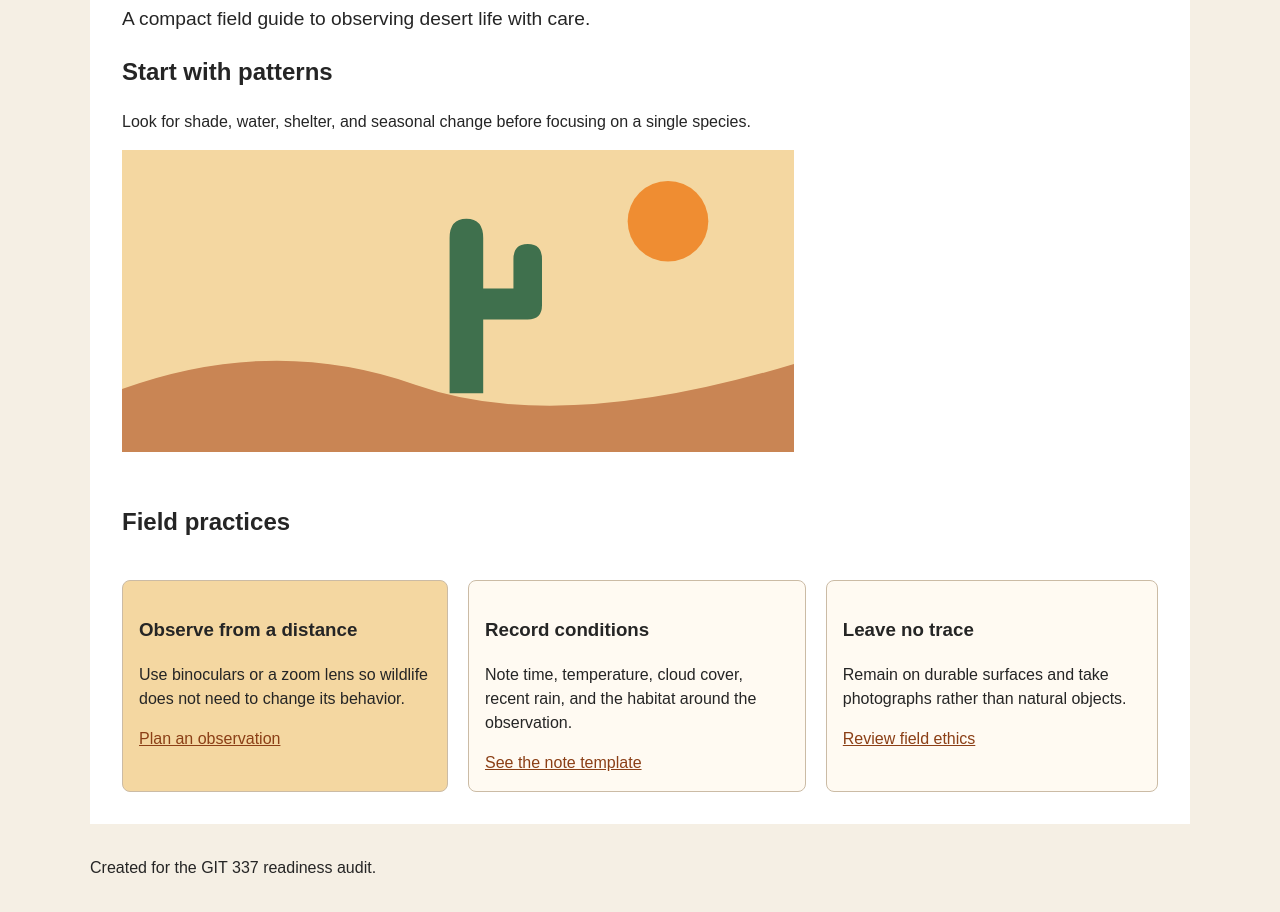
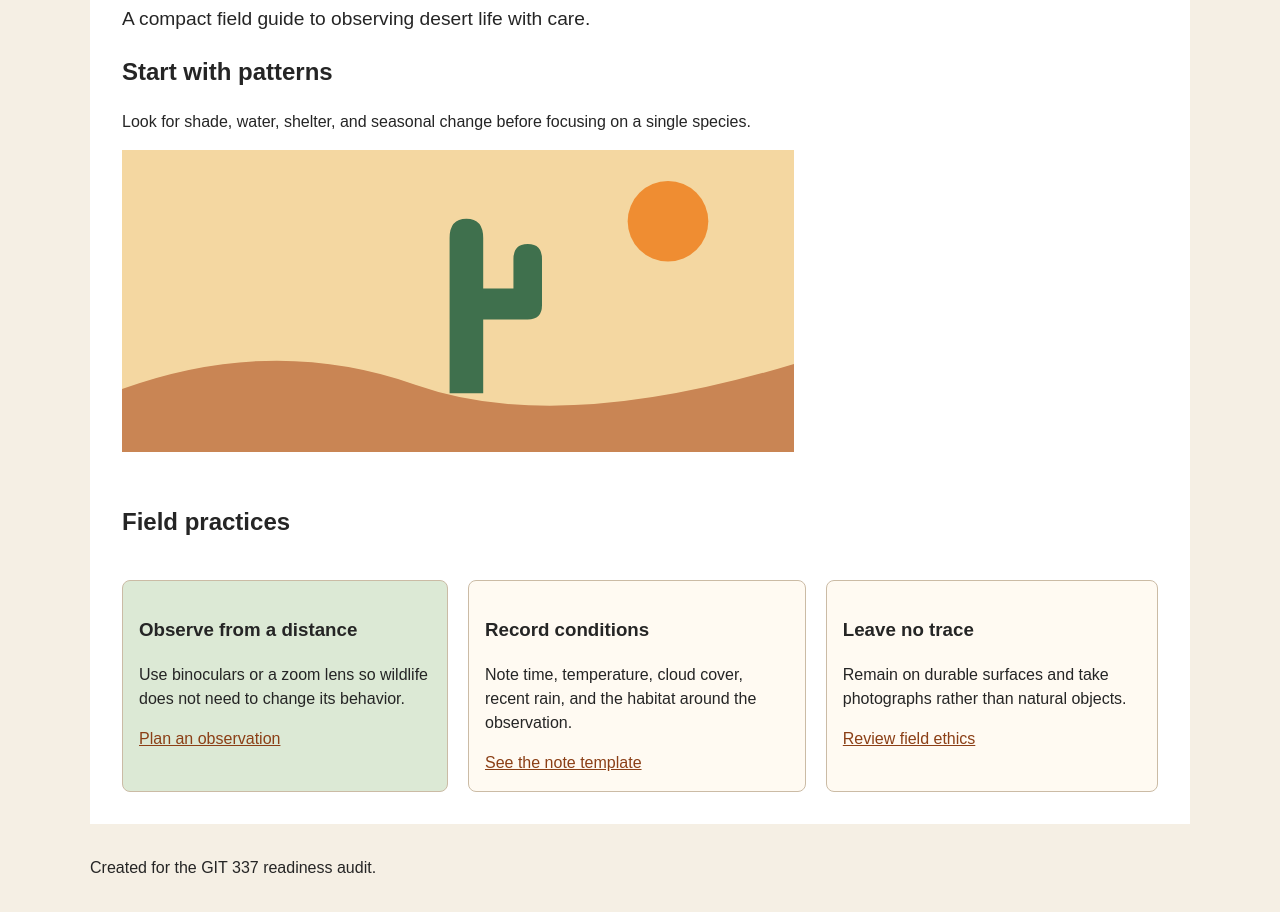
Before and after one commit to Geoff12889/desert-field-notes, a plain HTML site: page index.html in a window 1280 px wide. Shown: the part 182-1094 px from the top of the page. Drawn offline with Linux system fonts and the light colour scheme.

Commit message:
(C4) Comments out the CSS styling applying the incorrect background color to the featured card

```diff
--- a/css/styles.css
+++ b/css/styles.css
@@ -84,7 +84,7 @@
 }
 
 #featured-card {
-  background: #f4d7a1;
+  /* background: #f4d7a1; */
 }
 
 .featured {
```
